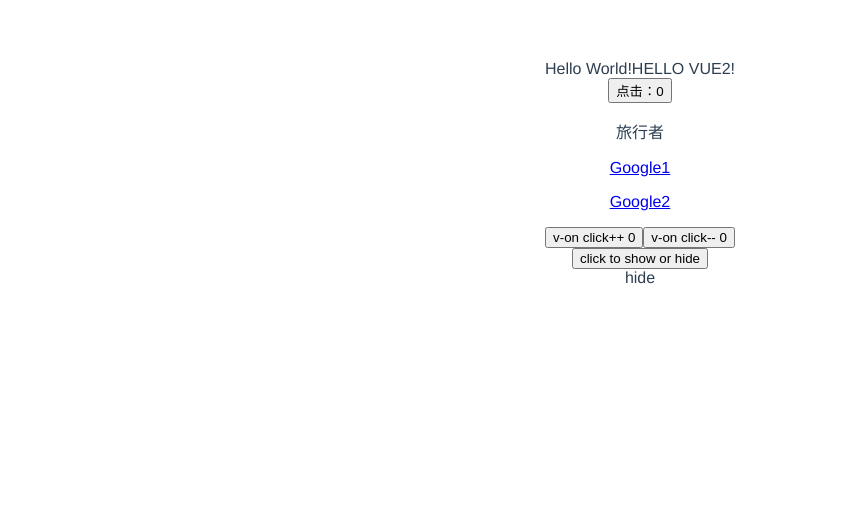
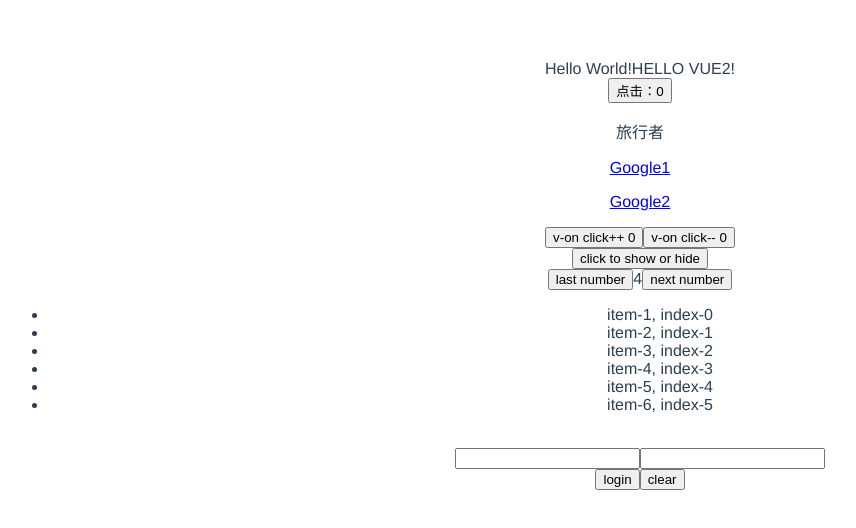
Before and after one commit to KKKLLLEEEEEE/Vue2-3-Learning, a Vue app in the folder vue2-learning/: page /#/day1 in a window 1280 px wide. Shown: the top 528 px of the page, without its empty margins (0-856 px from the left). Built offline with nearby package versions, Linux system fonts and the light colour scheme.

Commit message:
day1 finish

```diff
--- a/vue2-learning/src/components/HelloWorld.vue
+++ b/vue2-learning/src/components/HelloWorld.vue
@@ -3,6 +3,7 @@
     <h1>{{ msg }}</h1>
     <div class="nav-buttons">
       <button @click="goToDay1">第一天学习</button>
+      <button @click="goToDay2">第二天学习</button>
     </div>
   </div>
 </template>
@@ -16,6 +17,9 @@ export default {
   methods: {
     goToDay1() {
       this.$router.push('/day1')
+    },
+    goToDay2() {
+      this.$router.push('/day2')
     }
   }
 }
--- a/vue2-learning/src/router/index.js
+++ b/vue2-learning/src/router/index.js
@@ -1,20 +1,30 @@
 import Vue from 'vue'
-import Router from 'vue-router'
+import VueRouter from 'vue-router'
 import HelloWorld from '../components/HelloWorld.vue'
+import Day1 from '../views/Day1.vue'
+import Day2 from '../views/Day2.vue'
 
-Vue.use(Router)
+Vue.use(VueRouter)
 
-export default new Router({
-  routes: [
+const routes = [
   {
     path: '/',
-      name: 'Home',
-      component: HelloWorld
+    name: 'home',
+    component: HelloWorld,
+    props: { msg: 'Vue2 Learning Project' }
   },
   {
     path: '/day1',
-      name: 'DayOneStudy',
-      component: () => import('../views/Day1.vue')
+    name: 'day1',
+    component: Day1
+  },
+  {
+    path: '/day2',
+    name: 'day2',
+    component: Day2
   }
 ]
+
+export default new VueRouter({
+  routes: routes
 })
--- a/vue2-learning/src/views/Day1.vue
+++ b/vue2-learning/src/views/Day1.vue
@@ -4,7 +4,7 @@
     <br>
     <button @click="count++">点击：{{ count }}</button>
     <p>{{ GenshinImpact.name }}</p>
-    <p><a :href="link">Google1</a></p>
+    <p><a v-bind:href="link">Google1</a></p>
     <p v-html="link2"></p>
     <button v-on:click="count2++">v-on click++  {{ count2 }}</button>
     <button @click="count2--">v-on click--  {{ count2 }}</button>
@@ -12,7 +12,21 @@
     <button @click="toShow">click to show or hide</button>
     <span v-show="showFlag">suprise!</span>
     <br>
-    <span v-bind:style="color">hide</span>
+    <button v-show="index>0" @click="index--">last number</button>
+    <span>{{ nums[index]}}</span>
+    <button v-show="index<6" @click="index++">next number</button>
+    <br>
+    <ul>
+        <li v-for="(item,index) in nums" v-bind:key="index">item-{{ item }}, index-{{ index }}</li>
+    </ul>
+    <br>
+    <input type="text" v-model="username">
+    <input type="password" v-model="password">
+    <br>
+    <button @click="login">login</button>
+    <button @click="clear">clear</button>
+
+
 
 
   </div>
@@ -34,17 +48,23 @@ export default {
       link: 'http://www.google.com',
       link2: '<a href="http://www.google.com">Google2</a>',
       count2: 0,
-      showFlag: false,
-      hideFlag: true,
-      color: 'red'
+      index: 3,
+      nums: [1,2,3,4,5,6],
+      username: "",
+      password: ""
+
     }
   },
   methods: {
     toShow() {
         this.showFlag = !this.showFlag
     },
-    calculate(num1,num2) {
-        return num1 + num2
+    login() {
+      console.log(this.username, this.password);
+    },
+    clear() {
+      this.username = "";
+      this.password = "";
     }
   }
 }
--- /dev/null
+++ b/vue2-learning/src/views/Day2.vue
@@ -0,0 +1,16 @@
+<template>
+  <div>
+    <h1>{{ message }}</h1>
+  </div>
+</template>
+
+<script>
+export default {
+  name: 'DayTwoStudy',
+  data() {
+    return {
+      message: 'Hello World from Day 2!'
+    }
+  }
+}
+</script>
```
Also changed, not shown: 1 other file (tests, documents, lock files or other folders). Lines whose indentation alone changed are shown as unchanged.
